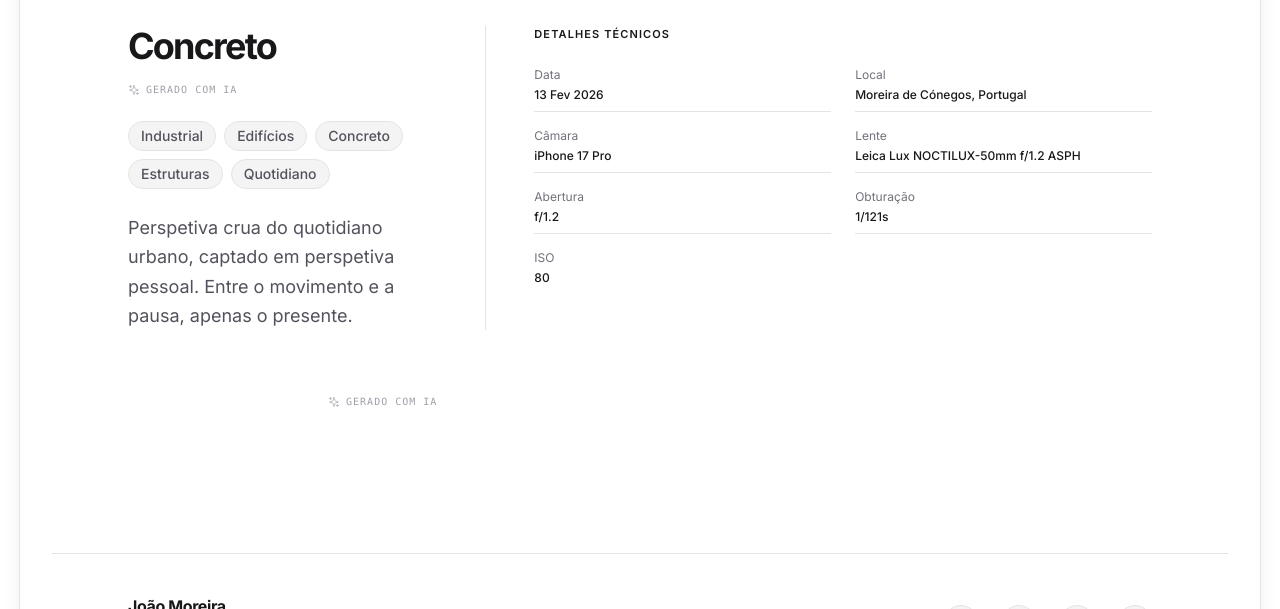
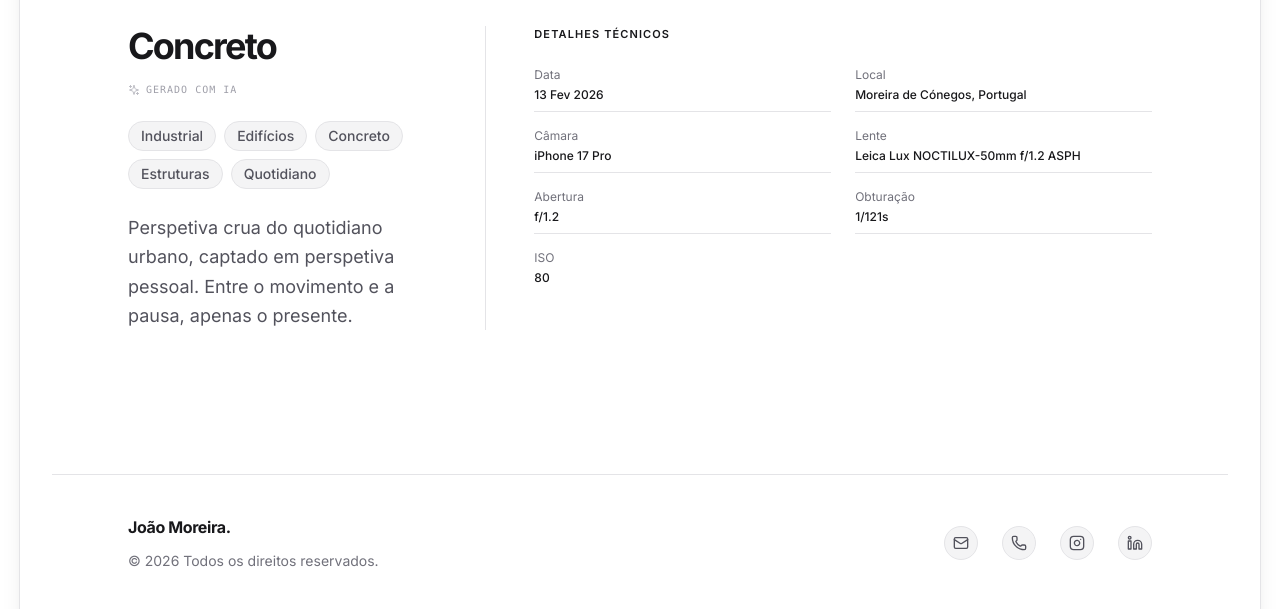
Before and after one commit to joaosmoreira/portfolio-app, an Astro site: page /fotografia/quotidiano-0001 in a window 1280 px wide. Shown: the part 494-1103 px from the top of the page. Built offline with nearby package versions, Linux system fonts and the light colour scheme; Astro itself is replaced by a stand-in of ours; some packages are replaced by stand-ins of ours.

Commit message:
style: remove bottom AI label from photo detail page

```diff
--- a/src/pages/fotografia/[id].astro
+++ b/src/pages/fotografia/[id].astro
@@ -195,34 +195,6 @@ const relatedPhotos = photos
                 </div>
 
                 {
-                    photo.aiGenerated && (
-                        <div class="mt-4 flex items-center justify-end text-[10px] text-zinc-400 font-mono tracking-widest uppercase">
-                            <svg
-                                xmlns="http://www.w3.org/2000/svg"
-                                width="12"
-                                height="12"
-                                viewBox="0 0 24 24"
-                                fill="none"
-                                stroke="currentColor"
-                                stroke-width="2"
-                                stroke-linecap="round"
-                                stroke-linejoin="round"
-                                class="mr-1.5 opacity-70"
-                            >
-                                <path d="m12 3-1.912 5.813a2 2 0 0 1-1.275 1.275L3 12l5.813 1.912a2 2 0 0 1 1.275 1.275L12 21l1.912-5.813a2 2 0 0 1 1.275-1.275L21 12l-5.813-1.912a2 2 0 0 1-1.275-1.275L12 3Z" />
-                                <path d="M5 3v4" />
-                                <path d="M19 17v4" />
-                                <path d="M3 5h4" />
-                                <path d="M17 19h4" />
-                            </svg>
-                            Gerado com IA
-                        </div>
-                    )
-                }
-            </div>
-        </div>
-
-        {
                     relatedPhotos.length > 0 && (
                         <div class="border-t border-zinc-200 pt-16 pb-16">
                             <h2 class="text-2xl font-bold tracking-tight text-zinc-900 mb-8">
@@ -239,24 +211,29 @@ const relatedPhotos = photos
                         const container = document.getElementById(
                             "photo-layout-container"
                         );
-                const imageWrapper = document.getElementById("image-wrapper");
-                const infoWrapper = document.getElementById("info-wrapper");
+                        const imageWrapper =
+                            document.getElementById("image-wrapper");
+                        const infoWrapper =
+                            document.getElementById("info-wrapper");
                         const infoCol1 = document.getElementById("info-col-1");
                         const infoCol2 = document.getElementById("info-col-2");
 
                         function updateLayout() {
                             if (!img || !container) return;
 
-                    const isPortrait = img.naturalHeight > img.naturalWidth;
+                            const isPortrait =
+                                img.naturalHeight > img.naturalWidth;
                             const isDesktop = window.innerWidth >= 1024; // lg breakpoint
 
                             if (isPortrait && isDesktop) {
                                 // Side-by-side for vertical images
                                 container.className =
                                     "flex flex-row gap-16 mb-20 items-start opacity-100 transition-opacity duration-500";
-                        imageWrapper.className = "w-1/2 flex justify-end";
+                                imageWrapper.className =
+                                    "w-1/2 flex justify-end";
 
-                        infoWrapper.className = "w-1/2 flex flex-col gap-8";
+                                infoWrapper.className =
+                                    "w-1/2 flex flex-col gap-8";
                                 infoCol1.className = "space-y-6";
                                 infoCol2.className =
                                     "border-t border-zinc-200 pt-8 flex flex-col mt-4";
@@ -264,7 +241,8 @@ const relatedPhotos = photos
                                 // Stacked for horizontal images or mobile
                                 container.className =
                                     "flex flex-col gap-12 mb-20 opacity-100 transition-opacity duration-500";
-                        imageWrapper.className = "flex justify-center w-full";
+                                imageWrapper.className =
+                                    "flex justify-center w-full";
 
                                 infoWrapper.className =
                                     "grid grid-cols-1 md:grid-cols-3 gap-12 w-full";
@@ -300,4 +278,6 @@ const relatedPhotos = photos
                     });
                 </script>
             </div>
+        </div>
+    </div>
 </Layout>
```
Lines whose indentation alone changed are shown as unchanged.
